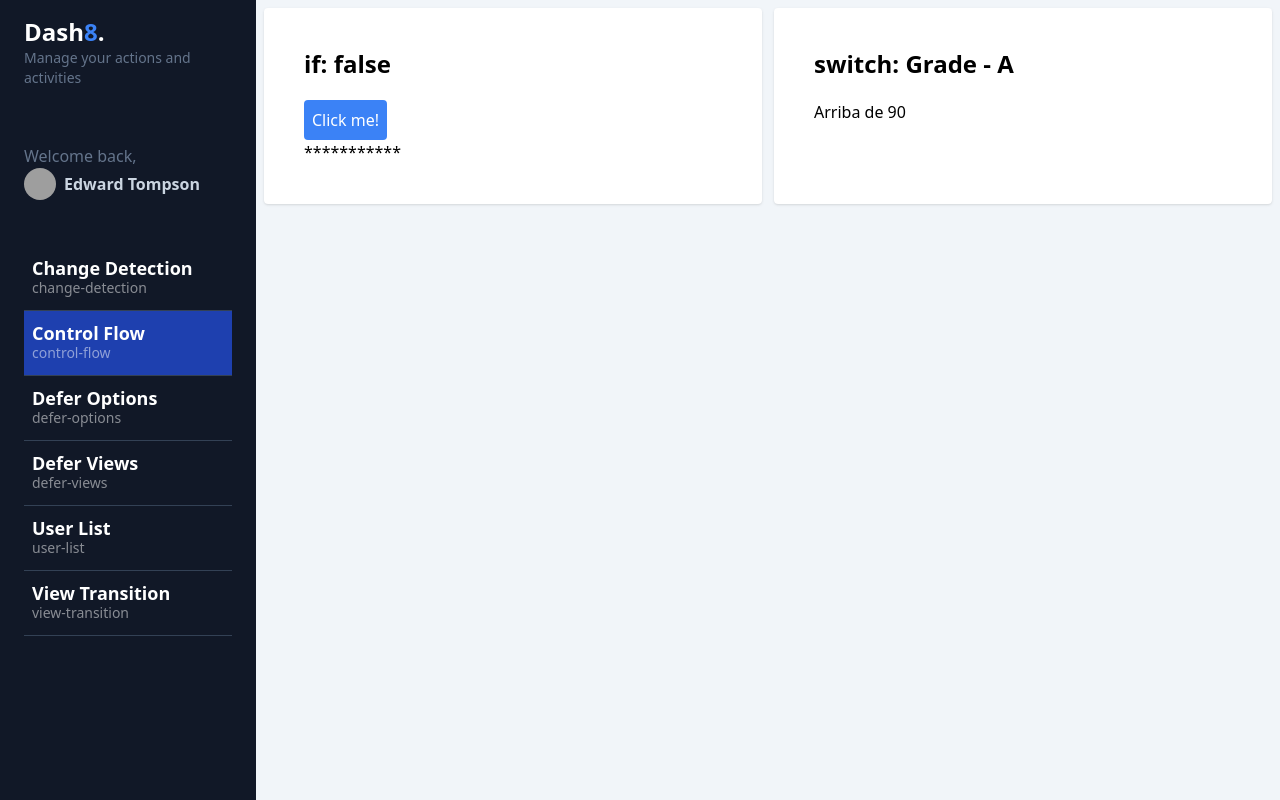
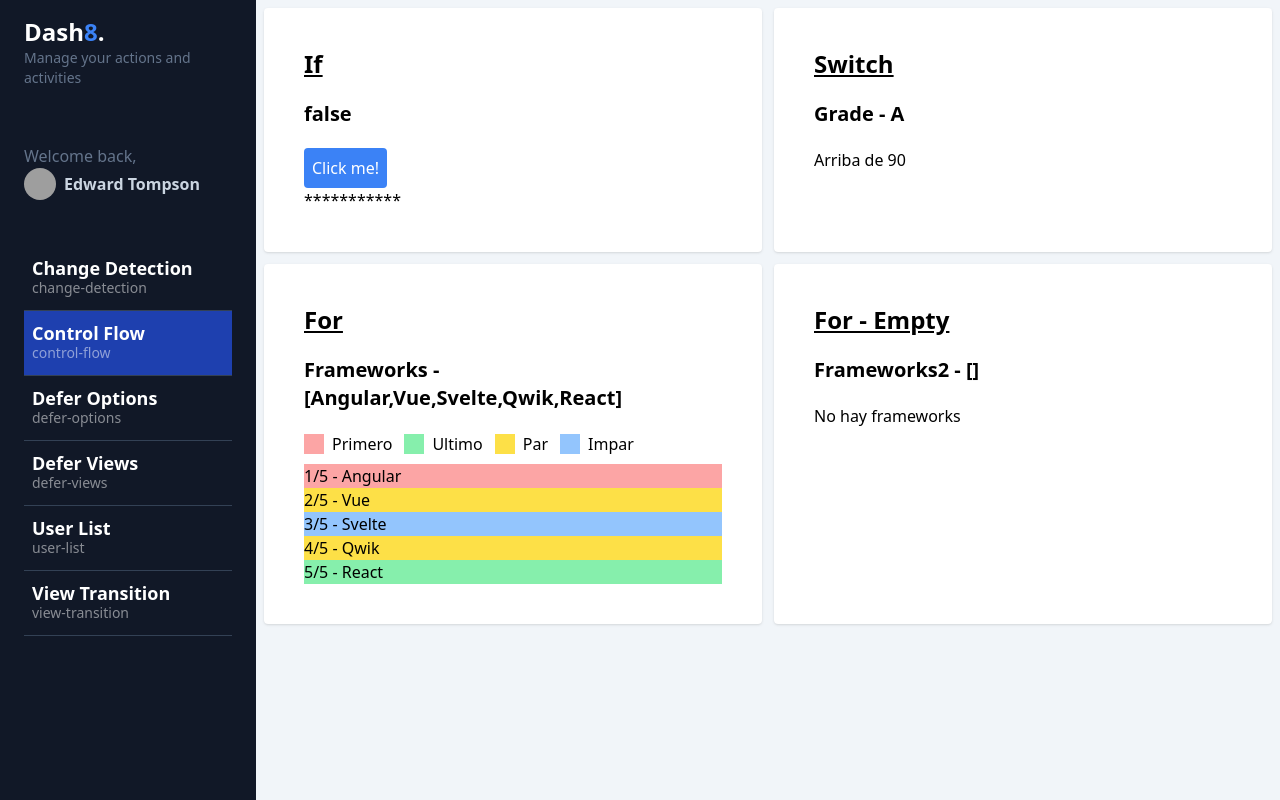
Before and after one commit to ljsuarez7/AngularCeroExperto2025MyDashboard, an Angular app: page /dashboard/control-flow in a window 1280 px wide. Built offline with nearby package versions, Linux system fonts and the light colour scheme; grey boxes are pictures that could not be loaded.

Commit message:
Nuevo control flow: for

```diff
--- a/src/app/dashboard/pages/control-flow/control-flow.component.html
+++ b/src/app/dashboard/pages/control-flow/control-flow.component.html
@@ -2,7 +2,8 @@
 
   <div class="bg-white rounded shadow p-10">
 
-    <h2 class="text-2xl font-bold mb-5">if: {{showContent()}}</h2>
+    <h2 class="text-2xl font-bold mb-5 underline">If</h2>
+    <h3 class="text-xl font-bold mb-5">{{showContent()}}</h3>
 
     <button class="p-2 bg-blue-500 rounded text-white" (click)="toggleContent()">
       Click me!
@@ -18,7 +19,8 @@
 
   <div class="bg-white rounded shadow p-10">
 
-    <h2 class="text-2xl font-bold mb-5">switch: Grade - {{grade()}}</h2>
+    <h2 class="text-2xl font-bold mb-5 underline">Switch</h2>
+    <h3 class="text-xl font-bold mb-5">Grade - {{grade()}}</h3>
 
     @switch (grade()) {
 
@@ -38,4 +40,48 @@
 
   </div>
 
+  <div class="bg-white rounded shadow p-10">
+
+    <h2 class="text-2xl font-bold mb-5 underline">For</h2>
+    <h3 class="text-xl font-bold mb-5">Frameworks - [{{frameworks()}}]</h3>
+
+    <ul class="flex gap-3 mb-2">
+      <li class="flex justify-center items-center gap-2"><span class="flex w-5 h-5 bg-red-300"></span>Primero</li>
+      <li class="flex justify-center items-center gap-2"><span class="flex w-5 h-5 bg-green-300"></span>Ultimo</li>
+      <li class="flex justify-center items-center gap-2"><span class="flex w-5 h-5 bg-yellow-300"></span>Par</li>
+      <li class="flex justify-center items-center gap-2"><span class="flex w-5 h-5 bg-blue-300"></span>Impar</li>
+    </ul>
+
+    <ul>
+      @for (framework of frameworks(); track framework;
+        let i = $index, first = $first, last = $last, even = $even, odd = $odd, count = $count)
+      {
+        <li [class]="{
+          'bg-red-300': first,
+          'bg-green-300': last,
+          'bg-yellow-300': odd && !first && !last,
+          'bg-blue-300': even && !first && !last,
+        }">
+          {{i + 1}}/{{count}} - {{framework}}
+        </li>
+      }
+    </ul>
+
+  </div>
+
+  <div class="bg-white rounded shadow p-10">
+
+    <h2 class="text-2xl font-bold mb-5 underline">For - Empty</h2>
+    <h3 class="text-xl font-bold mb-5">Frameworks2 - [{{frameworks2()}}]</h3>
+
+    <ul>
+      @for (framework of frameworks2(); track $index) {
+        <li>{{framework}}</li>
+      }@empty {
+        <li>No hay frameworks</li>
+      }
+    </ul>
+
+  </div>
+
 </section>
--- a/src/app/dashboard/pages/control-flow/control-flow.component.ts
+++ b/src/app/dashboard/pages/control-flow/control-flow.component.ts
@@ -12,6 +12,9 @@ export default class ControlFlowComponent {
   public showContent = signal(false);
   public grade = signal<Grade>('A');
 
+  public frameworks = signal(['Angular','Vue','Svelte','Qwik','React']);
+  public frameworks2 = signal([]);
+
   public toggleContent() {
     this.showContent.update(value => !value);
   }
```
